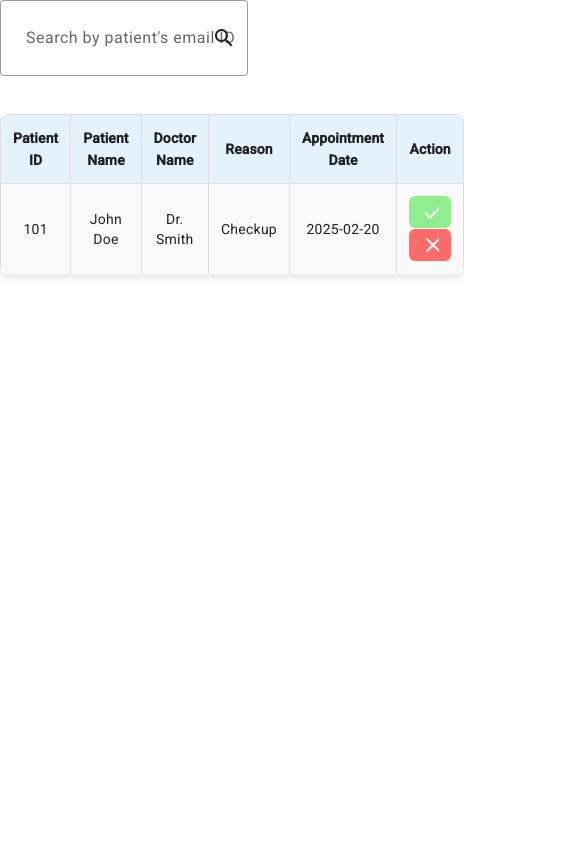
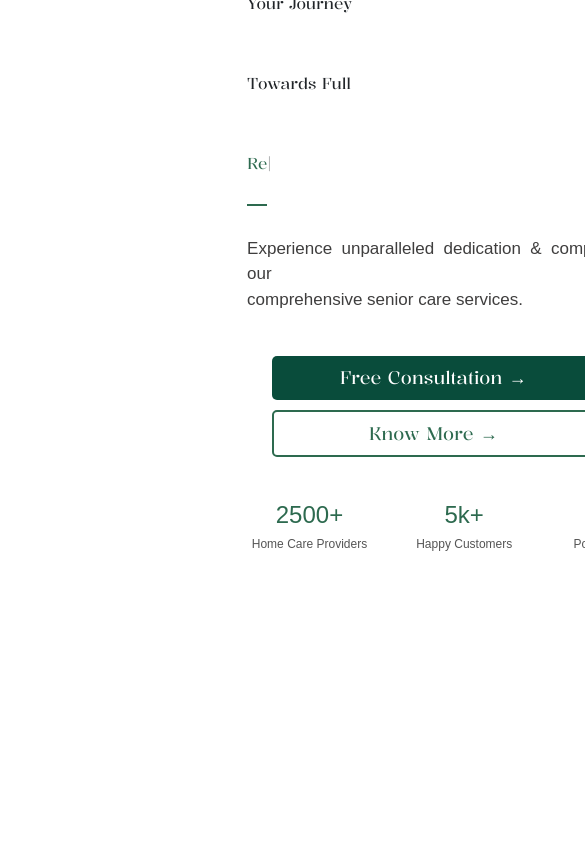
Before and after one commit to 1304harshu/HealWell, an Angular app: page /home/prescription-list in a window 390 px wide. Shown: the top 844 px of the page, 585 px wide, since content can reach past the window. Built offline with nearby package versions, Linux system fonts and the light colour scheme.

Commit message:
new home recent modified

```diff
--- a/src/app/app.component.html
+++ b/src/app/app.component.html
@@ -1,4 +1,5 @@
 <!-- <router-outlet></router-outlet>  -->
 <!-- <app-meal></app-meal> -->
  <!-- <app-aptform></app-aptform> -->
-<app-apt-list></app-apt-list>
+<!-- <app-apt-list></app-apt-list> -->
+<app-newhome></app-newhome>
--- a/src/app/newhome/newhome.component.html
+++ b/src/app/newhome/newhome.component.html
@@ -7,8 +7,7 @@
         <p class="head1">Your Journey<br>Towards Full<br><span class="typing" id="typed"></span></p>
         <p class="tag">
             Experience unparalleled dedication & compassion with our<br>
-            comprehensive senior care services. We prioritize the well-<br>
-            being & comfort of our elderly loved ones.
+            comprehensive senior care services.
         </p>
 
         <div class="buttons">
--- a/src/app/newhome/newhome.component.scss
+++ b/src/app/newhome/newhome.component.scss
@@ -61,9 +61,6 @@
 
 .welcome-image img {
     border-radius: 20px;
-    position: relative;
-    left: 33vh;
-    top: -63px;
     height: 72vh;
 }
 
@@ -154,7 +151,6 @@
     line-height: 1.6;
 }
 
-
 // /* ✅ Responsive Adjustments */
 // @media (max-width: 1440px) {  /* Laptops */
 //     .header {
@@ -183,12 +179,13 @@
 //         font-size: 18px;
 //     }
 // }
+
 /* Ensure proportional scaling on laptops */
 @media screen and (max-width: 1440px) {
     .welcome-section {
         width: 55vh; /* Reduce width proportionally */
         height: 52vh; /* Adjust height proportionally */
-        top: 8vh;
+        top: 23vh;
         left: 127vh; /* Adjust position */
         padding: 30px; /* Reduce padding slightly */
     }
@@ -204,23 +201,29 @@
         font-size: 4vw; /* Scale heading */
     }
 
+    .welcome-image{
+        left: 31vh;
+        top: -34px;
+        position: relative;
+    }
+
     .welcome-image img {
         height: auto;
-        left: 27vh;
-        top: -43px;
-        width: 46vh
+        width: 46vh;
     }
 
     .header {
-        width: 60vh;
+        width: 90vh;
         right: 122vh;
         padding: 40px 15px;
+        position: relative;
+        top: 1vh;
     }
 
     .header .head1 {
         font-size: 4.5vw;
         line-height: 90px;
-        width: 60vh;
+        width: 82vh;
     }
 
     .header .badge {
@@ -254,10 +257,14 @@
         font-size: 3.5vw;
     }
 
+    .welcome-image{
+        left: 31vh;
+        top: -34px;
+        position: relative;
+
+    }
     .welcome-image img {
-        left: 20vh;
         height: 65vh;
-        top: -40px;
     }
 
     .header {
@@ -279,7 +286,7 @@
 
 /* Buttons Container */
 .buttons {
-    margin: 30px 0;
+    margin: 11px 0;
     grid-column-gap: 10px;
     grid-row-gap: 10px;
     border: 1px solid var(--transparent);
@@ -288,16 +295,16 @@
     align-items: center;
     font-family: Kalnia;
     padding: 13px 15px;
-    font-size: 22px;
+    font-size: 18px;
     line-height: 1.3;
     text-decoration: none;
-    transition: background-color .5s, border-color .5s, color .5s;
+    transition: background-color 0.5s, border-color 0.5s, color 0.5s;
     display: flex;
     position: relative;
     overflow: hidden;
-    right: 26px;
-    flex-wrap: wrap;  /* Ensures wrapping on smaller screens */
-    justify-content: center;  /* Centers items when stacked */
+    right: 31px;
+    justify-content: center;
+    flex-direction: row;
 }
 
 /* Button Styling */
@@ -351,14 +358,14 @@
 
 /* Stat Number */
 .stats .stat h3 {
-    font-size: 35px;
+    font-size: 24px;
     color: #2d6a4f;
     margin: 0;
 }
 
 /* Stat Description */
 .stats .stat p {
-    font-size: 14px;
+    font-size: 12px;
     color: #555;
     margin: 5px 0 0;
 }
@@ -478,7 +485,7 @@
     text-align: center;
     margin: 40px 0;
     padding: 20px;
-    margin-top: 38vh;
+    margin-top: 60vh;
 
     .badge1 {
         display: inline-block;
@@ -554,18 +561,19 @@
     width: 122px;
     height: 122px;
 
+
   }
    .profile-pic{
     width: 12vh;
     position: relative;
-    left: 37vh;
-    top: 9vh;
+    left: 33vh;
+    top: 3vh;
    }
    .info{
     width: 12vh;
     position: relative;
     left: 37vh;
-    top: 48px;
+    top: -75px;
    }
 
   .tag4 {
@@ -586,30 +594,30 @@
   .review-title {
     color: #003366;
     margin: 10px 0;
-    font-size: 2.0736rem;
+    font-size: 2rem;
     width: 38vh;
     position: relative;
     left: 57vh;
-    bottom: 4vh;
+    bottom: 17vh;
   }
 
   .stars {
     color: #ff9900;
     font-size: 1.4rem;
     position: relative;
-    left: -25vh;
-    bottom: 4vh;
+    left: -18vh;
+    bottom: 17vh;
   }
 
   .review-text {
-    font-size: 1rem;
+    font-size: 0.9rem;
     color: #1B71A1;
-    max-width: 952px;
+    max-width: 605px;
     margin: 10px auto;
     text-align: justify;
     position: relative;
-    bottom: 10vh;
-    left: 20vh;
+    bottom: 39vh;
+    left: 25vh;
     line-height: 26px;
   }
 
```
